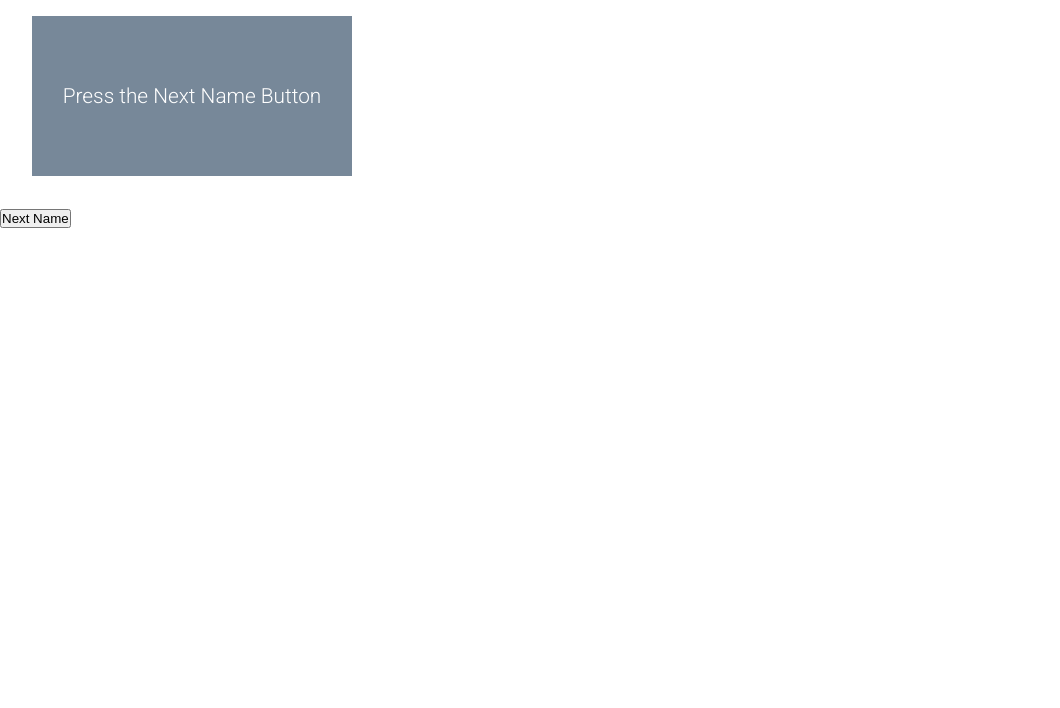
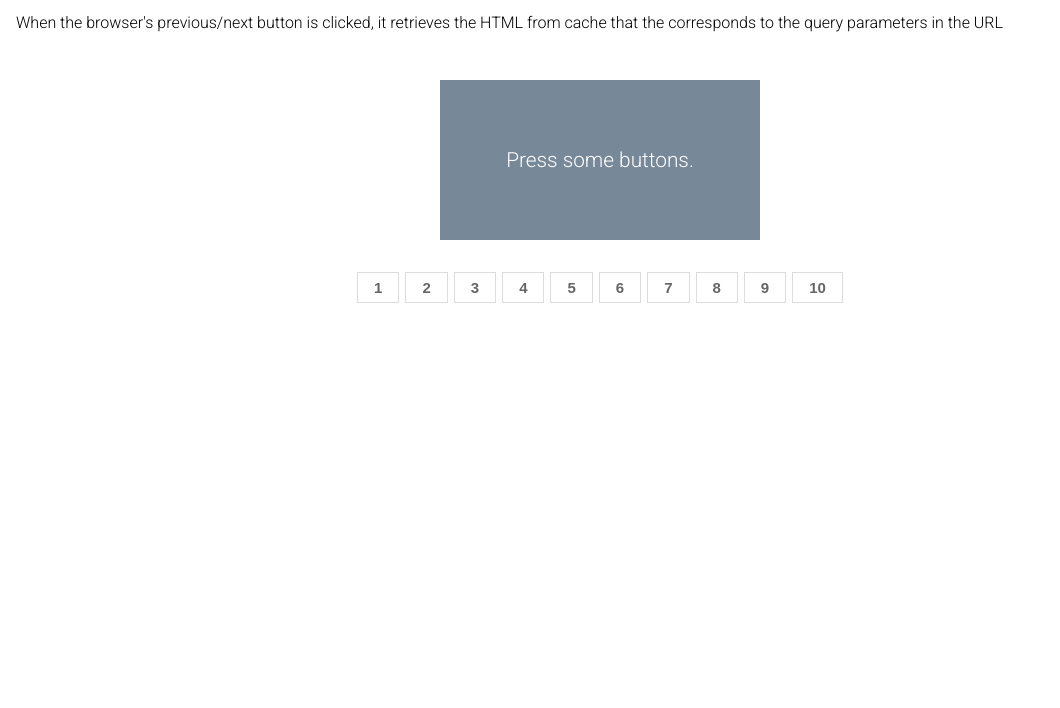
Before and after one commit to brentmitch/cached-cards, a plain HTML site: page index.html in a window 1280 px wide. Shown: the part 92-800 px from the top of the page, without its empty margins (0-1060 px from the left). Drawn offline with Linux system fonts and the light colour scheme; a web font is replaced by a local one.

Commit message:
Displays 10 Cards, UI improvements

```diff
--- a/css/styles.css
+++ b/css/styles.css
@@ -6,6 +6,55 @@
 
 html {
     font-family: 'Roboto', sans-serif;
+}
+
+h1 {
+    margin-bottom: 16px;
+}
+
+p {
+    margin-top: 16px;
+    margin-bottom: 16px;
+}
+
+main{
+    display: flex;
+    flex-direction:column;
+    align-items: center;
+}
+
+button {
+	box-shadow:inset 0px 1px 0px 0px #ffffff;
+	background-color:#ffffff;
+	border-radius:0;
+	border:1px solid #dcdcdc;
+	display:inline-block;
+	cursor:pointer;
+	color:#666666;
+	font-family:Arial;
+	font-size:15px;
+    font-weight:bold;
+    margin-right:6px;
+	padding:6px 16px;
+	text-decoration:none;
+	text-shadow:0px 1px 0px #ffffff;
+}
+button:last-child {
+    margin-right:0;
+}
+
+button:hover {
+	background-color:#f6f6f6;
+}
+
+button:active {
+	position:relative;
+	top:1px;
+}
+
+.wrapper {
+    padding: 16px;
+    max-width: 1200px;;
 }
 
 .card-contents {
--- a/index.html
+++ b/index.html
@@ -14,25 +14,22 @@
 </head>
 
 <body>
+    <div class="wrapper">
         <header>
             <h1>Storing HTML using Cache API</h1>
+            <p>Displays 10 randomly generated cards.</p>
+            <p>When the browser's previous/next button is clicked, it retrieves the HTML from cache that the corresponds
+                to the query parameters in the URL</p>
         </header>
         <main>
-        <section>
-            <p>Generates a random card each time the Next Name button is clicked. Stores the card's HTML in the
-                browser's cache.</p>
-            <p>When the browser's previous/next button is clicked, it retrieves the HTML from cache that the corresponds
-                to the query
-                parameters in the URL</p>
-        </section>
             <section id="card" class='card'>
                 <div class="card-contents">
-                <p class="card-name">Press the Next Name Button</p>
+                    <p class="card-name">Press some buttons.</p>
                 </div>
             </section>
-        <button id="nextName">Next Name</button>
+            <div id="cardControls"></div>
         </main>
-
+    </div>
     <script src="./script/cards.js" type="module"></script>
 </body>
 
--- a/script/cards.js
+++ b/script/cards.js
@@ -1,7 +1,7 @@
 
 
 import HTMLPutCache from './html-put-cache.js'
-import { randomInt0ToX } from './utilities.js'
+import { randomInt0ToX, getURLQueryParameters } from './utilities.js'
 
 const adjectvies = [
     'Attractive',
@@ -65,32 +65,71 @@ const randomName = function () {
 }
 
 const storeCard = async function (cache, cardSelector) {
-    const cardHTML = document.querySelector(cardSelector).innerHTML;
+    const cardHTML = document.getElementById(cardSelector).innerHTML;
     await cache.addItem(window.location, cardHTML);
 }
 
 const replaceCardContentsFromCache = async function (cardSelector, cache) {
-    const card = document.querySelector(cardSelector);
+    const card = document.getElementById(cardSelector);
     const cardHTML = await cache.getItem(window.location);
     card.innerHTML = cardHTML;
 }
 
-const updateCardContents = function (cardSelector, name) {
-    const cardContents = document.querySelector(`${cardSelector} .card-contents`);
-    cardContents.style.backgroundColor = colors[randomInt0ToX(10)];
-    cardContents.style.fontFamily = fonts[randomInt0ToX(10)];
-    cardContents.querySelector('.card-name').innerHTML = name;
+
+const showCard = function (cardItem, cardSelector) {
+    const cardContents = document.querySelector(`#${cardSelector} .card-contents`);
+    cardContents.style.backgroundColor = cardItem.backgroundColor;
+    cardContents.style.fontFamily = cardItem.fontFamily;
+    cardContents.querySelector('.card-name').innerHTML = cardItem.name;
 }
 
-const newName = function (cardSelector, cache) {
-    const name = randomName();
-    updateCardContents(cardSelector, name);
-    addNameToURL(name);
-    storeCard(cache, cardSelector);
+const generateCardList = function () {
+    const cardList = [];
+    let cardCount = 0;
+    while (cardCount < 10) {
+        const newCard = {
+            name: randomName(),
+            fontFamily: fonts[randomInt0ToX(10)],
+            backgroundColor: colors[randomInt0ToX(10)]
+        }
+
+        if (!cardList.some(item => item.name === newCard.name)) {
+            cardList.push(newCard);
+            cardCount += 1;
+        }
+    }
+    return cardList;
+}
+
+const addCardControls = function (controlsSelector, cardSelector, cardCache) {
+    const controls = document.getElementById(controlsSelector);
+    generateCardList().forEach((cardItem, index) => {
+        const button = document.createElement("button");
+        button.innerHTML = index + 1;
+        button.setAttribute('data-card', cardItem.name);
+        button.addEventListener('click', function () {
+            showCard(cardItem, cardSelector);
+            addNameToURL(cardItem.name);
+            storeCard(cardCache, cardSelector);
+        }, false);
+        controls.appendChild(button);
+    });
+}
+
+const updatePage = function (controlsSelector, cardSelector, cardCache) {
+    replaceCardContentsFromCache(cardSelector, cardCache);
+    const page = getURLQueryParameters()['page'];
+    // move focus to the corrsponding button
+    if (page) {
+        document.querySelector(`[data-card="${page}"]`).focus();
+    } else {
+        document.querySelectorAll(`#${controlsSelector} button`).forEach(item => item.blur());
+    }
 }
 
 const initializeApp = async function () {
-    const cardSelector = '#card';
+    const cardSelector = 'card';
+    const controlsSelector = 'cardControls';
     const cardCache = new HTMLPutCache('cardCache');
     await cardCache.init();
 
@@ -105,14 +144,11 @@ const initializeApp = async function () {
     // store the initial (instructions) card
     storeCard(cardCache, cardSelector);
 
+    addCardControls(controlsSelector, cardSelector, cardCache);
+
     // listen for window's url to change
     window.addEventListener('popstate', () => {
-        replaceCardContentsFromCache(cardSelector, cardCache);
-    });
-
-    // listen for next name button click
-    document.getElementById('nextName').addEventListener('click', () => {
-        newName(cardSelector, cardCache);
+        updatePage(controlsSelector, cardSelector, cardCache);
     });
 
 }
--- a/script/html-put-cache.js
+++ b/script/html-put-cache.js
@@ -26,6 +26,7 @@ export default class HTMLPutCache {
             console.log(`You've used ${percentageUsed}% of the available storage.`);
             const remaining = quota.quota - quota.usage;
             console.log(`You can write up to ${remaining} more bytes.`);
+            console.log('---------');
         }
     }
 
--- a/script/utilities.js
+++ b/script/utilities.js
@@ -6,3 +6,9 @@
 export const randomInt0ToX = function (maxInteger) {
     return Math.floor(Math.random() * maxInteger);
 }
+
+export const getURLQueryParameters = function () {
+    var queryParams = {}
+    window.location.search.substr(1).split("&").forEach(function (item) { queryParams[item.split("=")[0]] = decodeURIComponent(item.split("=")[1]) });
+    return queryParams;
+}
```
Lines whose indentation alone changed are shown as unchanged.
